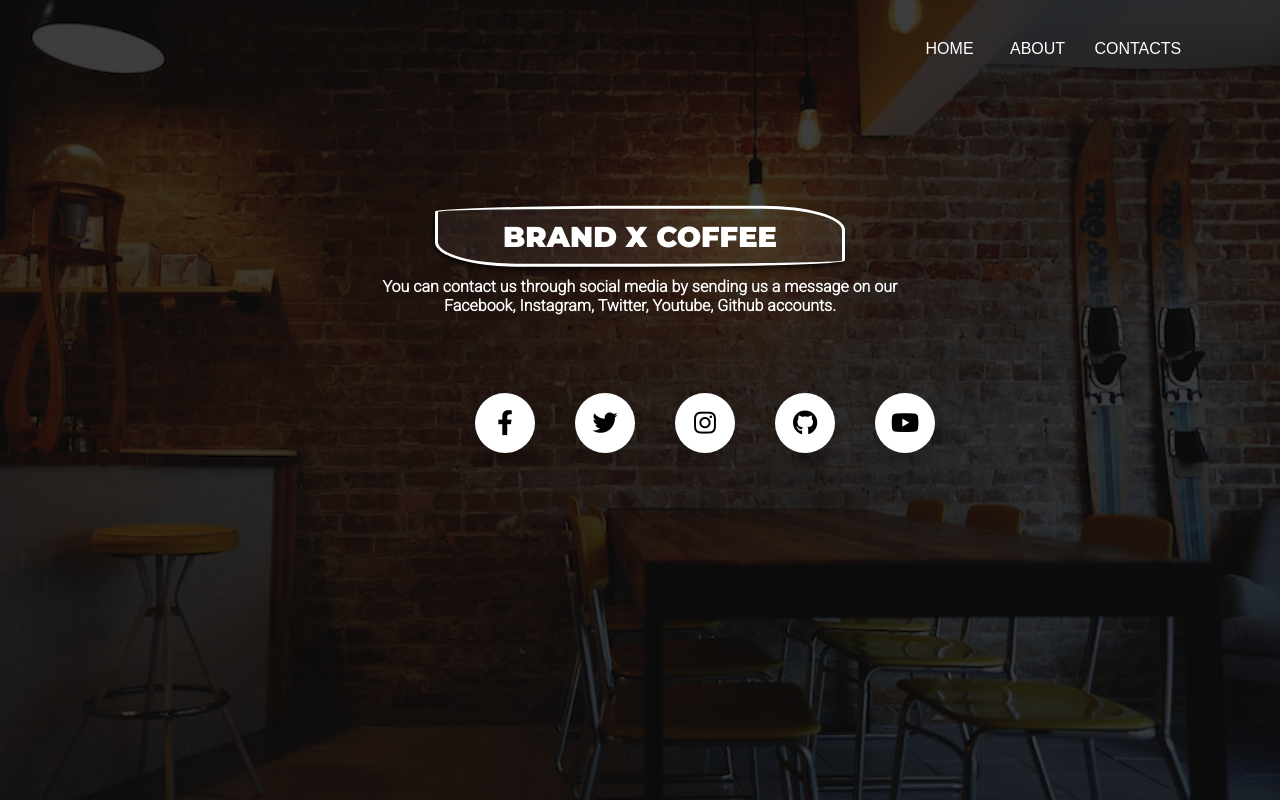
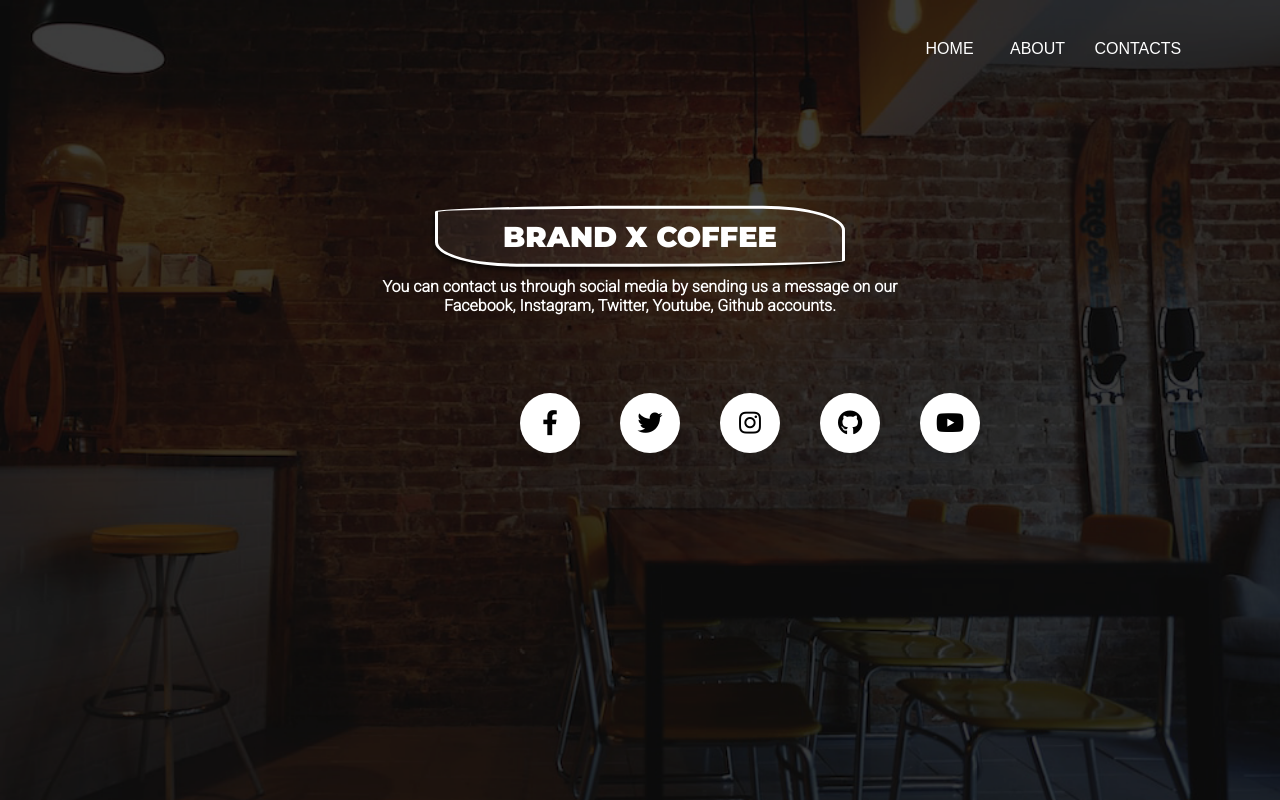
Before and after one commit to futuredevjj/futuredevjj.github.io, a plain HTML site: page contact.html in a window 1280 px wide. Drawn offline with Linux system fonts and the light colour scheme.

Commit message:
Update contact.css

```diff
--- a/contact.css
+++ b/contact.css
@@ -100,7 +100,7 @@ h2 {
 
 .wrapper{
     display: inline-flex;
-    transform: translateX(91%) translateY(320%);
+    transform: translateX(100%) translateY(320%);
   }
   .wrapper .icon{
     margin: 0 20px;
```
